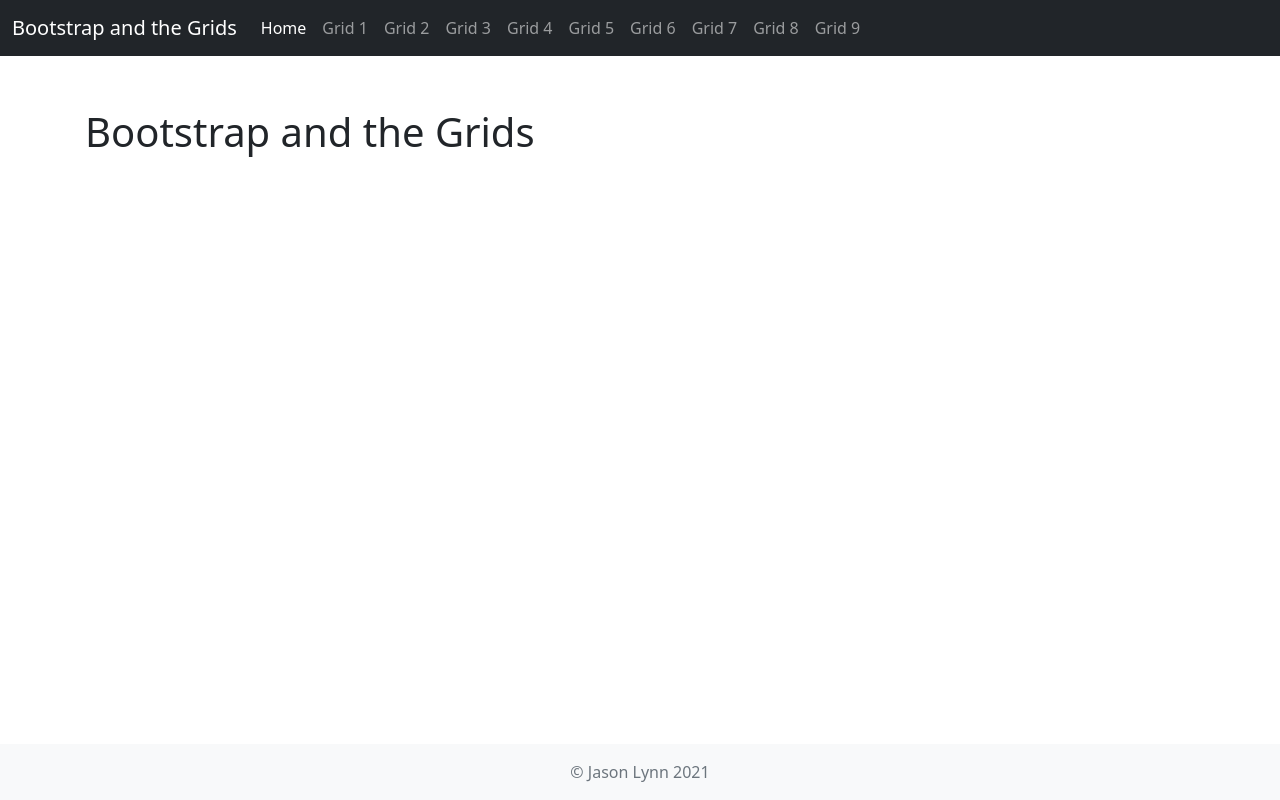
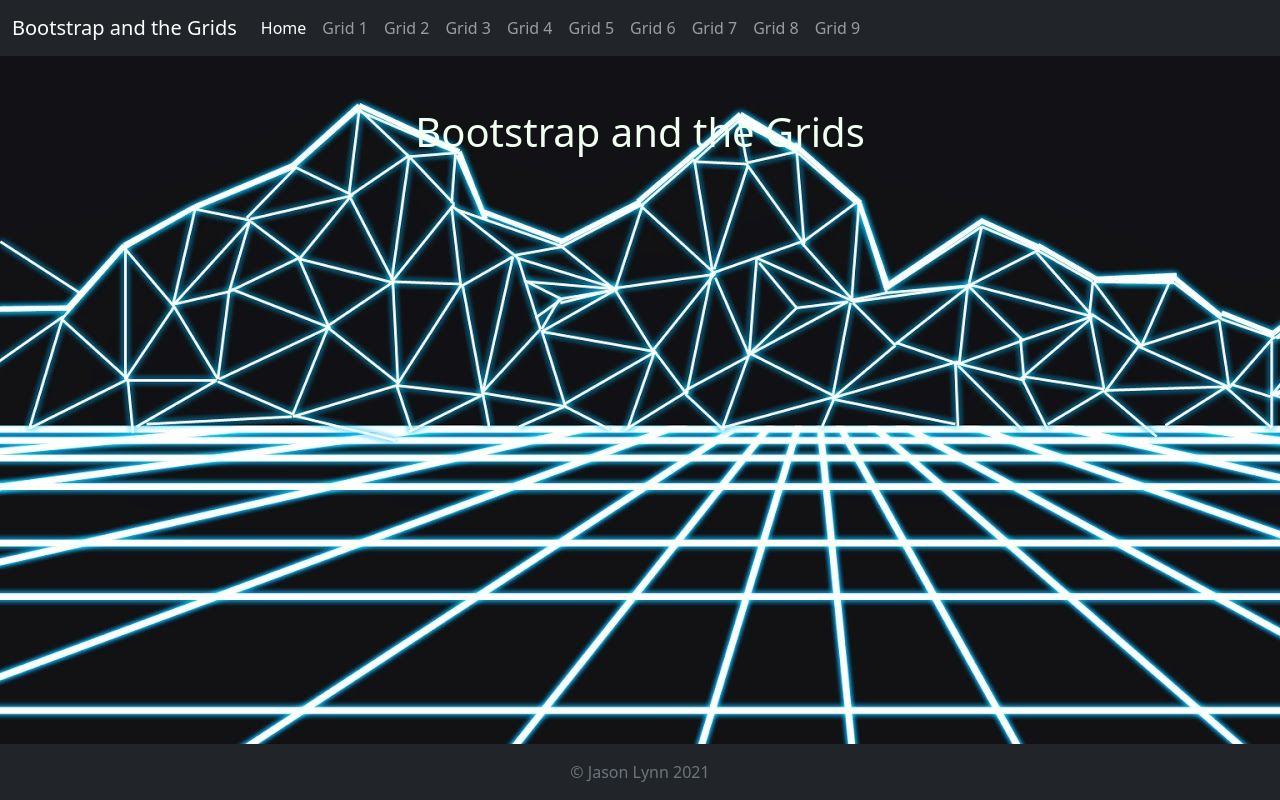
Before and after one commit to jasarole/BSGridSamples, a plain HTML site: page index.html in a window 1280 px wide. Drawn offline with nearby package versions, Linux system fonts and the light colour scheme.

Commit message:
add bg image to css

```diff
--- a/css/style.css
+++ b/css/style.css
@@ -1,6 +1,12 @@
+body {
+    background-image: url("/img/tron-bg.jpg");
+    background-color: #212121;
+}
+
 main>.container {
     padding: 60px 15px 0;
     margin-bottom: 5rem;
+    color: honeydew;
 }
 
 .sticky-nav {
--- a/index.html
+++ b/index.html
@@ -63,10 +63,10 @@
 
     <main class="flex-shrink-0">
         <div class="container">
-            <h1 class="mt-5">Bootstrap and the Grids</h1>
+            <h1 class="mt-5 text-center">Bootstrap and the Grids</h1>
         </div>
     </main>
-    <footer class="footer mt-auto py-3 bg-light sticky-footer">
+    <footer class="footer mt-auto py-3 bg-dark sticky-footer">
         <div class="container-fluid text-center">
             <span class="text-muted">&copy; Jason Lynn 2021</span>
         </div>
```
Also changed, not shown: Grid1.html (+1 -1 lines), Grid2.html (+1 -1 lines), Grid3.html (+2 -2 lines), Grid4.html (+1 -1 lines), Grid5.html (+1 -1 lines), Grid6.html (+1 -1 lines), Grid7.html (+1 -1 lines), Grid8.html (+1 -1 lines), Grid9.html (+1 -1 lines), img/tron-bg.jpg (added).
